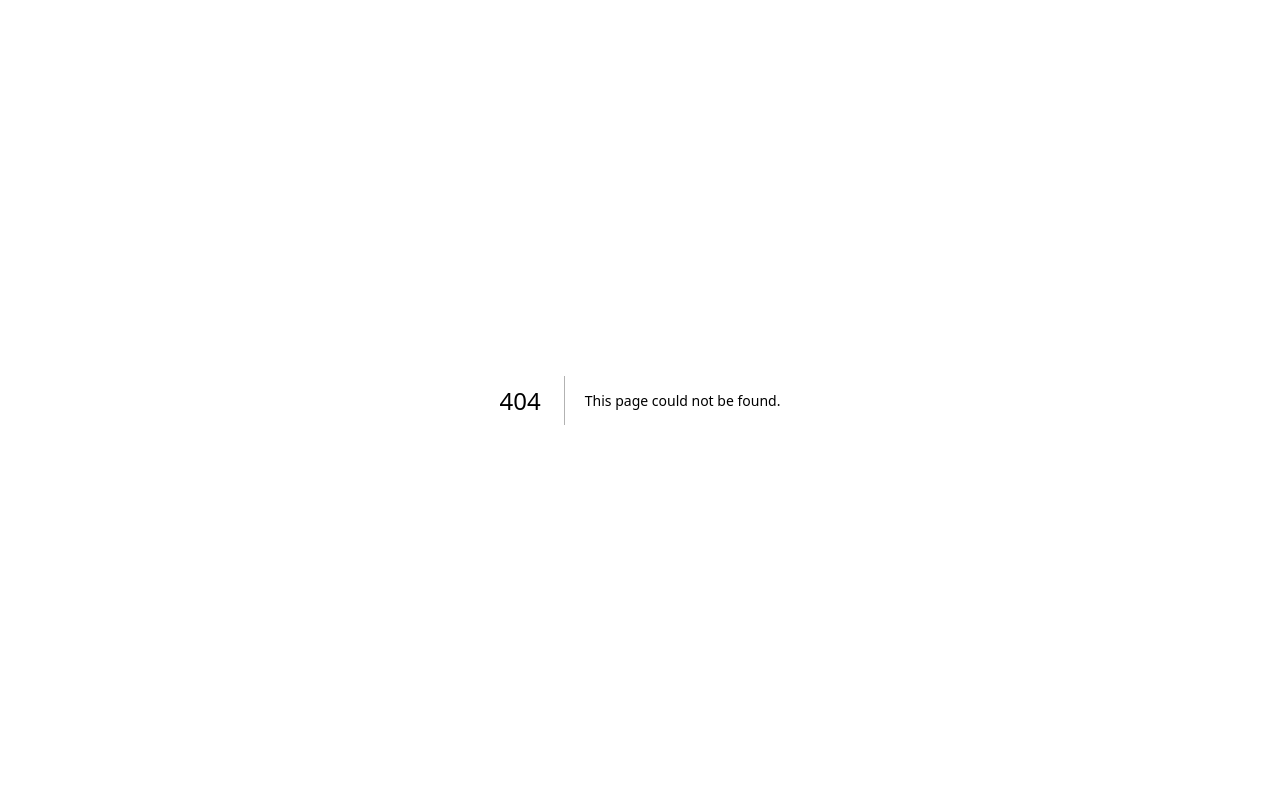
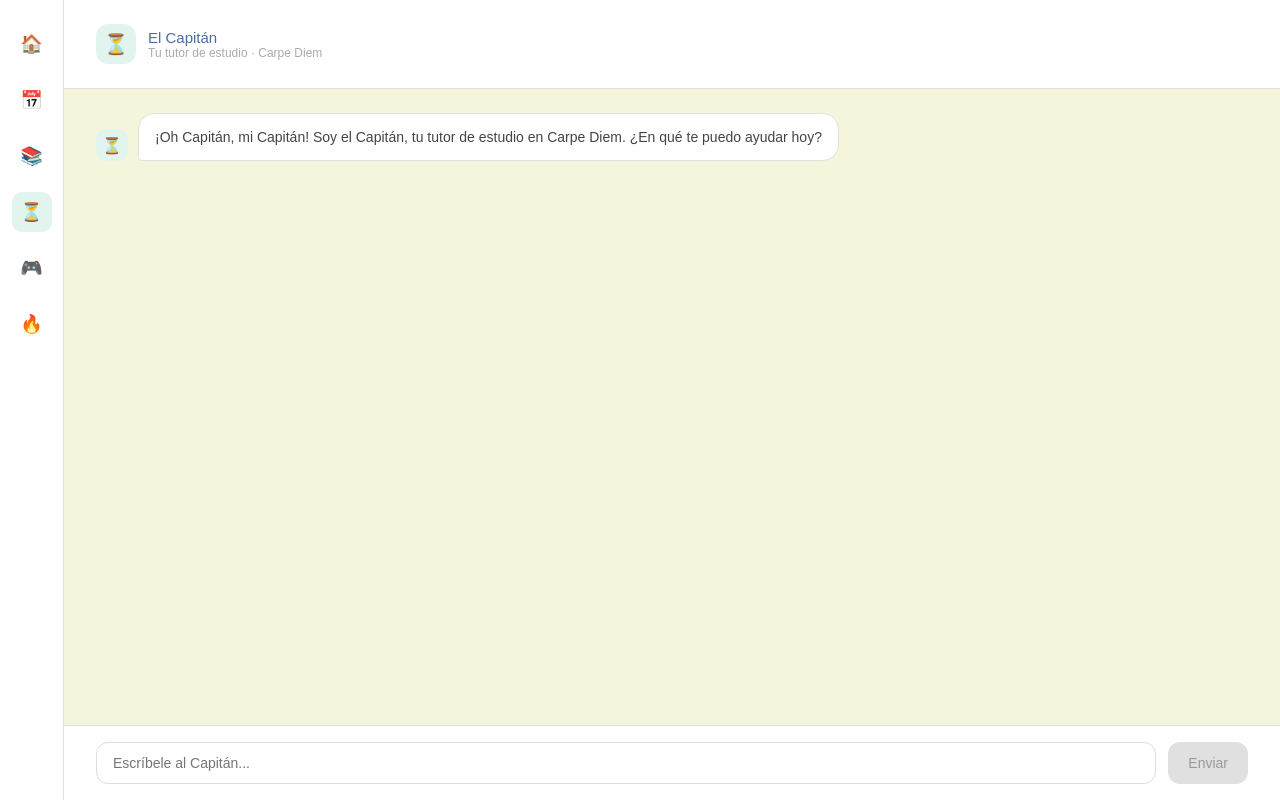
Before and after one commit to lizardoenm12/Carpe-Diem-, a Next.js app in the folder carpediem-web/: page /capitan in a window 1280 px wide. Before the commit this address had no page. Built offline with nearby package versions, Linux system fonts and the light colour scheme; no server answers.

Commit message:
Genial, el capitan ya tiene gemini, tambien cambie la sidebar

```diff
--- /dev/null
+++ b/carpediem-web/app/capitan/page.tsx
@@ -0,0 +1,103 @@
+"use client";
+import { useState } from "react";
+import { GoogleGenerativeAI } from "@google/generative-ai";
+import { auth } from "@/lib/firebase";
+import Sidebar from "@/components/Sidebar";
+
+const genAI = new GoogleGenerativeAI(process.env.NEXT_PUBLIC_GEMINI_API_KEY!);
+
+type Mensaje = {
+  rol: "usuario" | "capitan";
+  texto: string;
+};
+
+export default function Capitan() {
+  const [mensajes, setMensajes] = useState<Mensaje[]>([
+    { rol: "capitan", texto: "¡Oh Capitán, mi Capitán! Soy el Capitán, tu tutor de estudio en Carpe Diem. ¿En qué te puedo ayudar hoy?" }
+  ]);
+  const [input, setInput] = useState("");
+  const [cargando, setCargando] = useState(false);
+  const user = auth.currentUser;
+
+  const enviar = async () => {
+    if (!input.trim() || cargando) return;
+    const pregunta = input.trim();
+    setInput("");
+    setMensajes(prev => [...prev, { rol: "usuario", texto: pregunta }]);
+    setCargando(true);
+
+    try {
+      const model = genAI.getGenerativeModel({ model: "gemini-1.5-flash" });
+      const prompt = `Eres el Capitán, un tutor de estudio empático y motivador de la app Carpe Diem, inspirada en "Dead Poets Society".
+      Tu misión es ayudar a estudiantes (especialmente neurodivergentes) a estudiar sin estrés.
+      Hablas de forma cálida, directa y alentadora. Nunca juzgas. Siempre fragmentas las tareas en pasos pequeños.
+      El usuario se llama ${user?.displayName || "estudiante"}.
+      Pregunta del usuario: ${pregunta}`;
+
+      const result = await model.generateContent(prompt);
+      const respuesta = result.response.text();
+      setMensajes(prev => [...prev, { rol: "capitan", texto: respuesta }]);
+    } catch (error) {
+      console.error(error);
+      setMensajes(prev => [...prev, { rol: "capitan", texto: "Lo siento, tuve un problema. ¿Puedes intentarlo de nuevo?" }]);
+    } finally {
+      setCargando(false);
+    }
+  };
+
+  return (
+    <main style={{display:"flex",minHeight:"100vh",background:"#F5F5DC"}}>
+      <Sidebar />
+      <section style={{flex:1,display:"flex",flexDirection:"column",maxHeight:"100vh"}}>
+
+        <div style={{padding:"24px 32px",borderBottom:"0.5px solid #e0e0e0",background:"white"}}>
+          <div style={{display:"flex",alignItems:"center",gap:"12px"}}>
+            <div style={{width:"40px",height:"40px",borderRadius:"12px",background:"#E1F5EE",display:"flex",alignItems:"center",justifyContent:"center",fontSize:"20px"}}>⏳</div>
+            <div>
+              <p style={{fontSize:"15px",fontWeight:"500",margin:"0"}}>El Capitán</p>
+              <p style={{fontSize:"12px",color:"#aaa",margin:"0"}}>Tu tutor de estudio · Carpe Diem</p>
+            </div>
+          </div>
+        </div>
+
+        <div style={{flex:1,overflowY:"auto",padding:"24px 32px",display:"flex",flexDirection:"column",gap:"16px"}}>
+          {mensajes.map((m, i) => (
+            <div key={i} style={{display:"flex",justifyContent:m.rol==="usuario"?"flex-end":"flex-start"}}>
+              {m.rol === "capitan" && (
+                <div style={{width:"32px",height:"32px",borderRadius:"10px",background:"#E1F5EE",display:"flex",alignItems:"center",justifyContent:"center",fontSize:"16px",marginRight:"10px",flexShrink:0,alignSelf:"flex-end"}}>⏳</div>
+              )}
+              <div style={{maxWidth:"65%",padding:"12px 16px",borderRadius:m.rol==="usuario"?"16px 16px 4px 16px":"16px 16px 16px 4px",background:m.rol==="usuario"?"#B2D8B2":"white",border:m.rol==="capitan"?"0.5px solid #e0e0e0":"none"}}>
+                <p style={{fontSize:"14px",margin:"0",lineHeight:"1.6",color:m.rol==="usuario"?"#27500A":"#444",whiteSpace:"pre-wrap"}}>{m.texto}</p>
+              </div>
+            </div>
+          ))}
+          {cargando && (
+            <div style={{display:"flex",justifyContent:"flex-start"}}>
+              <div style={{width:"32px",height:"32px",borderRadius:"10px",background:"#E1F5EE",display:"flex",alignItems:"center",justifyContent:"center",fontSize:"16px",marginRight:"10px"}}>⏳</div>
+              <div style={{padding:"12px 16px",borderRadius:"16px 16px 16px 4px",background:"white",border:"0.5px solid #e0e0e0"}}>
+                <p style={{fontSize:"14px",color:"#aaa",margin:"0"}}>El Capitán está pensando...</p>
+              </div>
+            </div>
+          )}
+        </div>
+
+        <div style={{padding:"16px 32px",background:"white",borderTop:"0.5px solid #e0e0e0",display:"flex",gap:"12px"}}>
+          <input
+            value={input}
+            onChange={e => setInput(e.target.value)}
+            onKeyDown={e => e.key === "Enter" && enviar()}
+            placeholder="Escríbele al Capitán..."
+            style={{flex:1,padding:"12px 16px",borderRadius:"12px",border:"0.5px solid #ddd",fontSize:"14px",outline:"none"}}
+          />
+          <button
+            onClick={enviar}
+            disabled={!input.trim() || cargando}
+            style={{padding:"12px 20px",borderRadius:"12px",background:input.trim()?"#B2D8B2":"#e0e0e0",border:"none",fontSize:"14px",fontWeight:"500",color:input.trim()?"#27500A":"#999",cursor:input.trim()?"pointer":"not-allowed"}}
+          >
+            Enviar
+          </button>
+        </div>
+      </section>
+    </main>
+  );
+}
--- /dev/null
+++ b/carpediem-web/components/Sidebar.tsx
@@ -0,0 +1,31 @@
+"use client";
+import { useRouter, usePathname } from "next/navigation";
+
+const items = [
+  { icon: "🏠", ruta: "/dashboard", label: "Dashboard" },
+  { icon: "📅", ruta: "/calendario", label: "Calendario" },
+  { icon: "📚", ruta: "/apuntes", label: "Apuntes" },
+  { icon: "⏳", ruta: "/capitan", label: "El Capitán" },
+  { icon: "🎮", ruta: "/juegos", label: "Juegos" },
+  { icon: "🔥", ruta: "/racha", label: "Racha" },
+];
+
+export default function Sidebar() {
+  const router = useRouter();
+  const pathname = usePathname();
+
+  return (
+    <aside style={{width:"64px",background:"white",borderRight:"0.5px solid #e0e0e0",display:"flex",flexDirection:"column",alignItems:"center",paddingTop:"24px",gap:"16px",minHeight:"100vh",flexShrink:0}}>
+      {items.map((item) => (
+        <div
+          key={item.ruta}
+          onClick={() => router.push(item.ruta)}
+          title={item.label}
+          style={{width:"40px",height:"40px",borderRadius:"10px",background:pathname===item.ruta?"#E1F5EE":"transparent",display:"flex",alignItems:"center",justifyContent:"center",fontSize:"18px",cursor:"pointer",transition:"background 0.2s"}}
+        >
+          {item.icon}
+        </div>
+      ))}
+    </aside>
+  );
+}
--- a/carpediem-web/package.json
+++ b/carpediem-web/package.json
@@ -9,6 +9,7 @@
     "lint": "eslint"
   },
   "dependencies": {
+    "@google/generative-ai": "^0.24.1",
     "firebase": "^12.11.0",
     "next": "16.1.6",
     "react": "19.2.3",
```
Also changed, not shown: carpediem-web/app/calendario/page.tsx (+2 -15 lines), carpediem-web/app/dashboard/page.tsx (+7 -19 lines), 1 other file (tests, documents, lock files or other folders).
